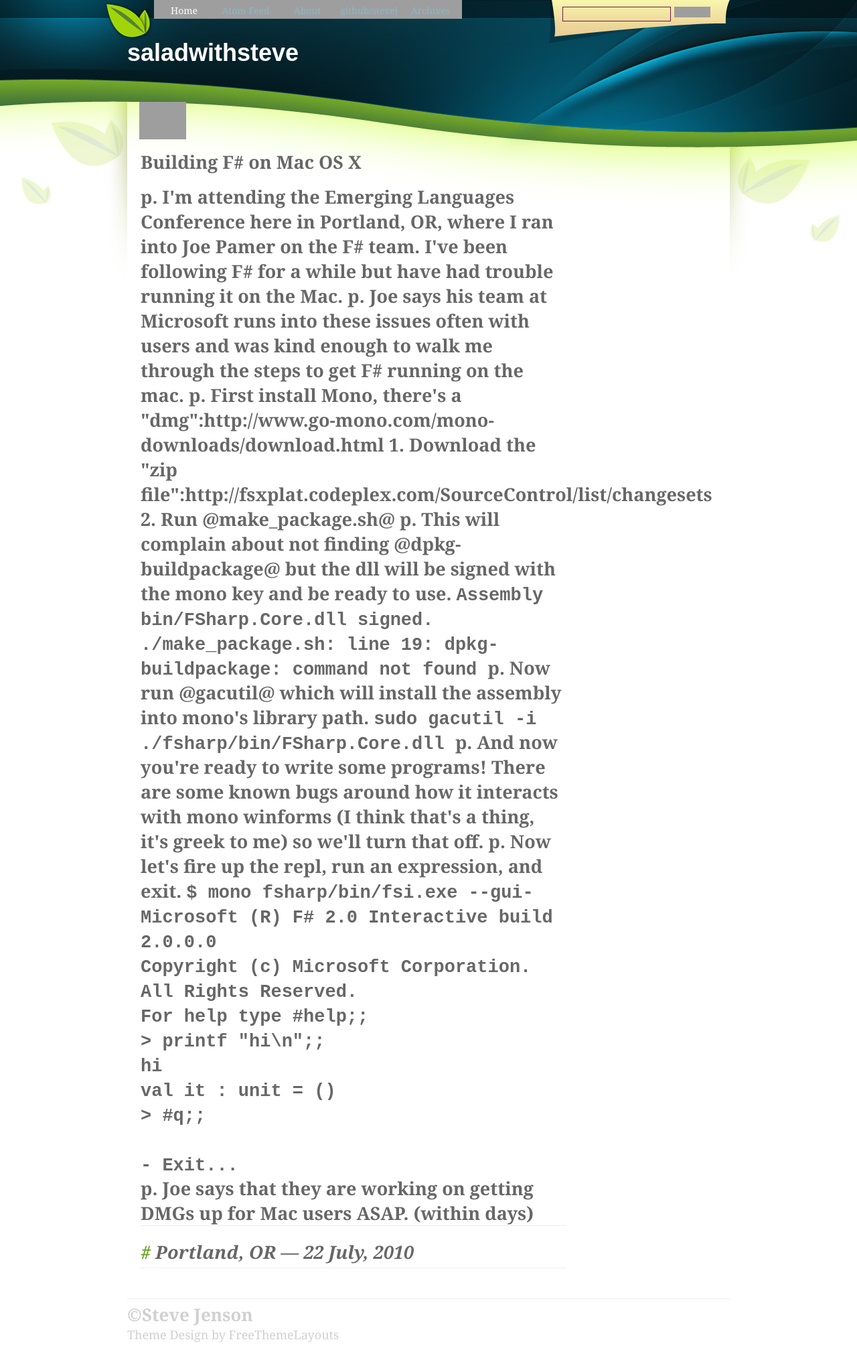
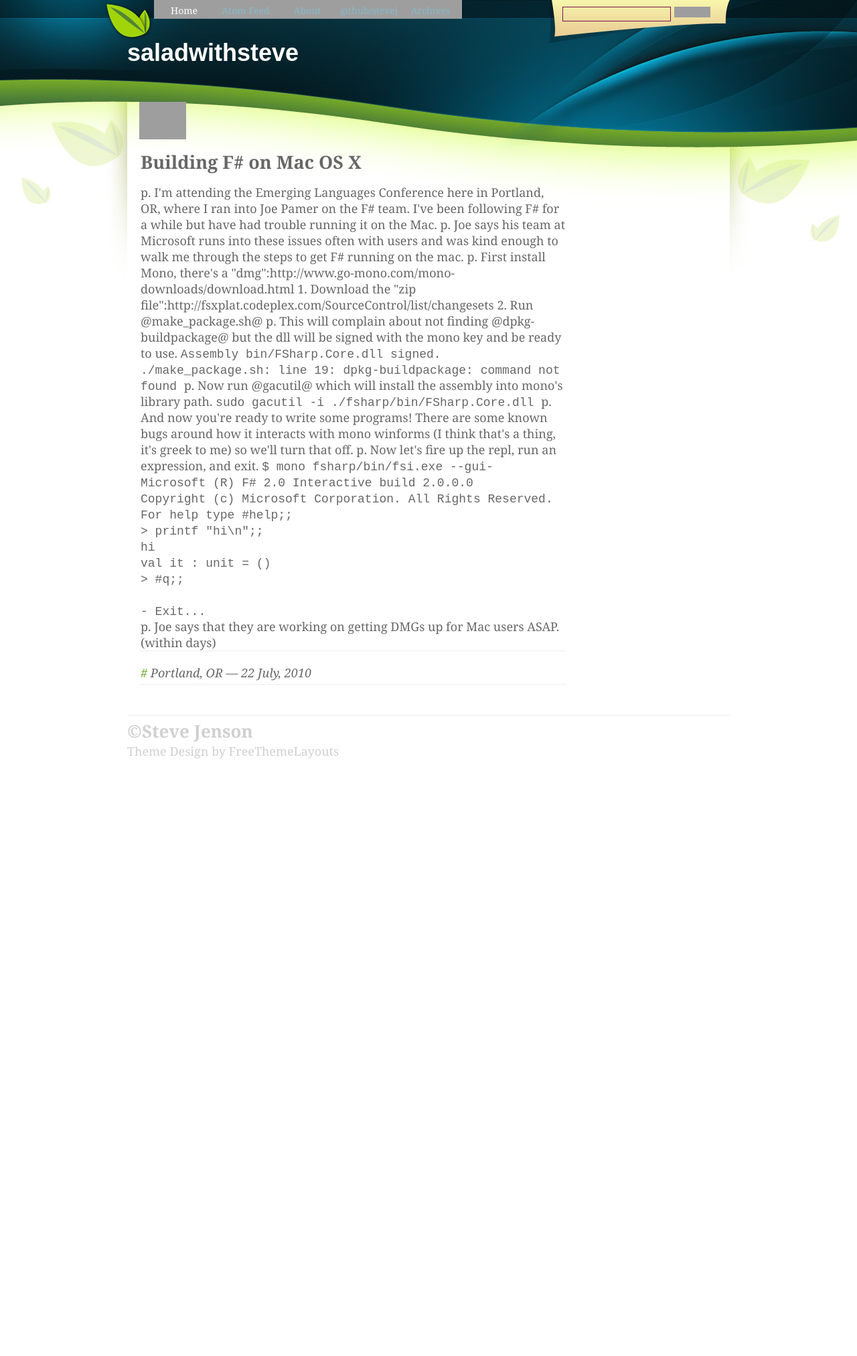
Before and after one commit to stevej/saladwithsteve, a Jekyll site: the page built from index.html, in a window 1280 px wide. Shown: the whole page at 67% size. Built offline with Jekyll 4.4.1, drawn with Linux system fonts in a browser that asks for light colours; after the commit the page ends 1153 px from its top, so only the background shows below that; grey boxes are pictures that could not be loaded.

Commit message:
WHOOPS. close the h2 tag

```diff
--- a/index.html
+++ b/index.html
@@ -4,7 +4,7 @@ title: "You Are Here"
 ---
 {% for post in site.posts limit:1 %}
   <div class="post">
-    <h2>{{ post.title }}
+    <h2>{{ post.title }}</h2>
     <article class="post">
       {{ post.content }}
     </article>
```
